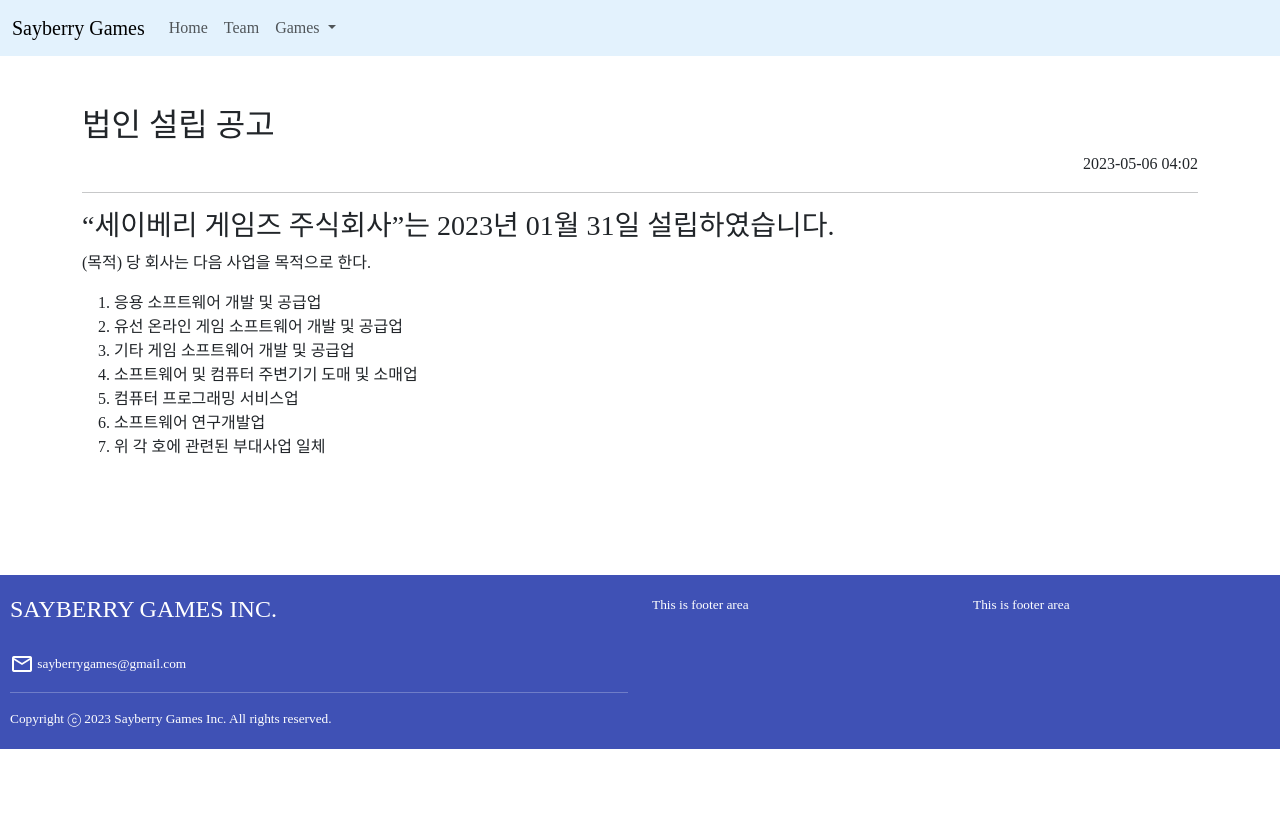
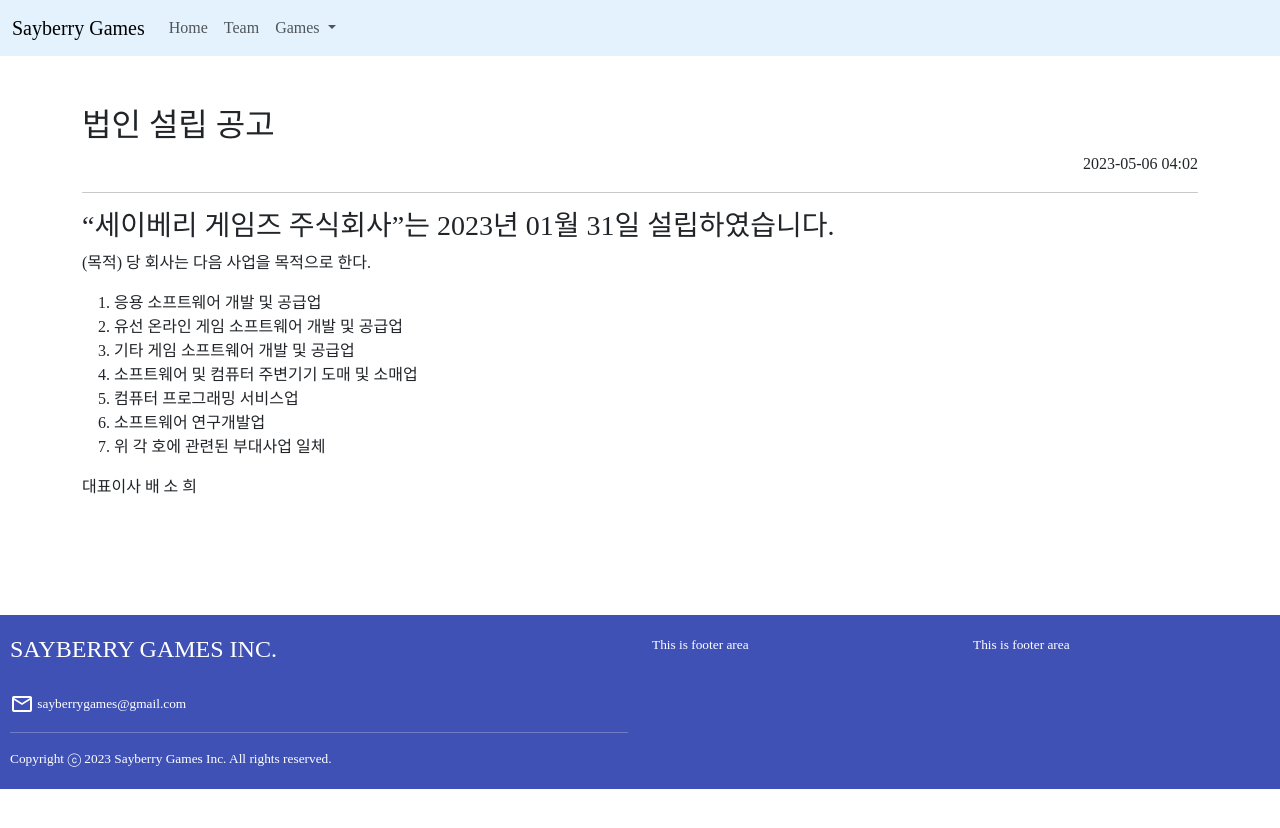
Before and after one commit to sosam002/sayberrygames.github.io, a Jekyll site: the page built from _posts/2023-02-06-법인-설립-공고.markdown, in a window 1280 px wide. Shown: the top 828 px of the page. Built offline with Jekyll 4.4.1, drawn with Linux system fonts in a browser that asks for light colours; some web fonts are replaced.

Commit message:
Update 2023-02-06-법인-설립-공고.markdown

```diff
--- a/_posts/2023-02-06-법인-설립-공고.markdown
+++ b/_posts/2023-02-06-법인-설립-공고.markdown
@@ -16,3 +16,5 @@
 1. 컴퓨터 프로그래밍 서비스업
 1. 소프트웨어 연구개발업
 1. 위 각 호에 관련된 부대사업 일체
+
+대표이사 배 소 희
```
